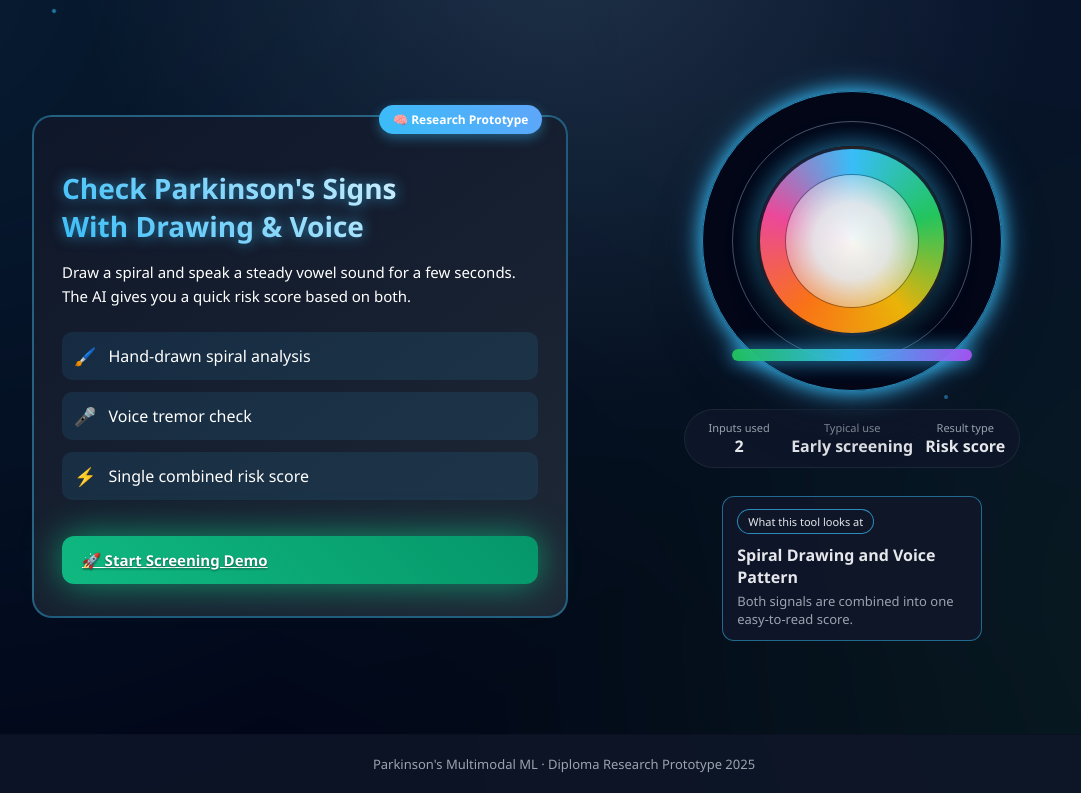
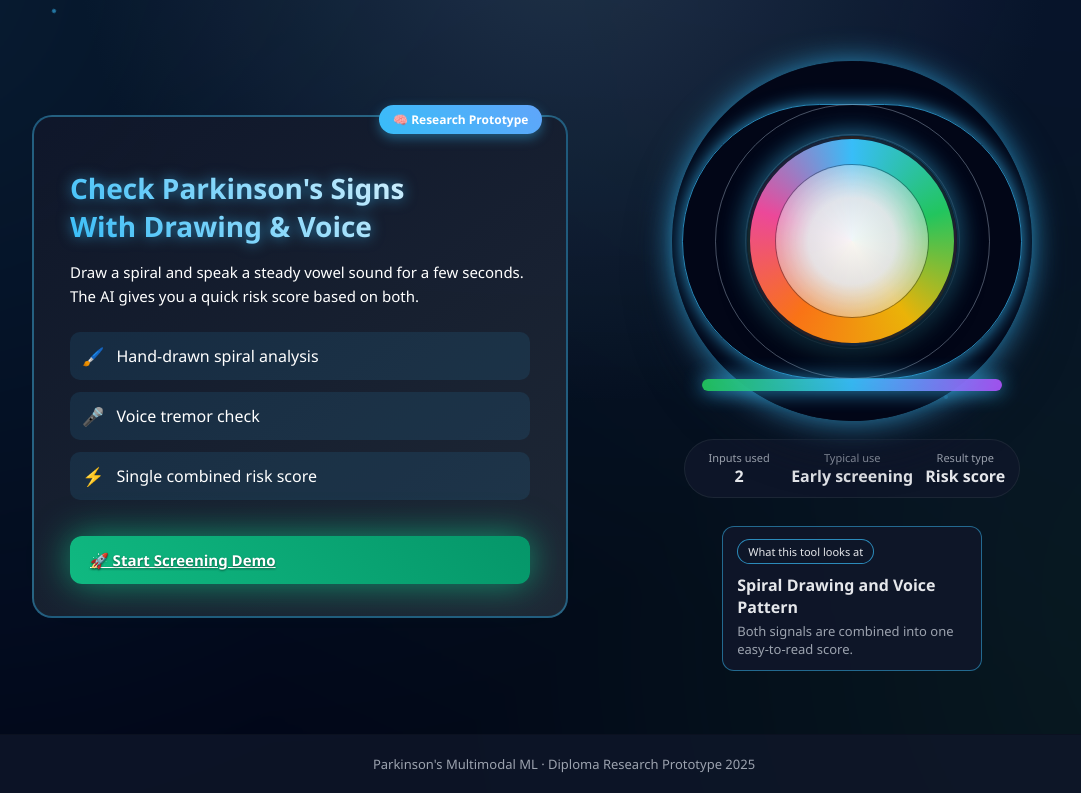
Before and after one commit to puja9882/multimodal_parkinsons_detection, a Flask app: page / in a window 1280 px wide. Shown: the part 85-878 px from the top of the page, without its empty margins (76-1157 px from the left). Run offline with Flask 3, Linux system fonts and the light colour scheme; parts of the project's set-up code (start-up, migrations or seed data) failed here and were passed over.

```diff
--- a/data/src/api/static/style.css
+++ b/data/src/api/static/style.css
@@ -7,6 +7,11 @@ body {
   font-family: "Segoe UI", Roboto, Arial, sans-serif;
   color: #ffffff; /* DEFAULT WHITE TEXT */
 }
+
+input[type="password"] {
+    letter-spacing: normal !important;
+}
+
 
 /* Background + animated orbit */
 .layout-bg {
@@ -154,6 +159,7 @@ body {
   position: relative;
   overflow: hidden;
   text-shadow: 0 1px 2px rgba(0,0,0,0.5);
+  padding: 24px 28px !important;
 }
 
 .panel-modern * {
@@ -509,8 +515,9 @@ input[type="file"]::file-selector-button {
   border: 2px solid rgba(56,189,248,0.4);
   position: relative;
   overflow: visible;
-  padding: 32px 28px 32px;
+  padding: 32px 36px 32px;
   border-radius: 20px;
+  min-width: 420px;
 }
 
 .hero-badge {
@@ -586,12 +593,13 @@ input[type="file"]::file-selector-button {
   flex-direction: column;
   align-items: center;
   gap: 18px;
+  justify-content: center;
 }
 
 .hero-visual-inner {
   position: relative;
-  width: 300px;
-  height: 300px;
+  width: 360px;
+  height: 360px;
   border-radius: 999px;
   display: flex;
   align-items: center;
@@ -610,30 +618,30 @@ input[type="file"]::file-selector-button {
 }
 
 .ring-outer {
-  width: 300px;
-  height: 300px;
+  width: 340px;
+  height: 275px;
   border-color: rgba(56,189,248,0.7);
   box-shadow: 0 0 18px rgba(56,189,248,0.8);
 }
 
 .ring-middle {
-  width: 240px;
-  height: 240px;
+  width: 275px;
+  height: 275px;
   border-color: rgba(148,163,184,0.6);
   opacity: 0.8;
 }
 
 .ring-inner {
-  width: 185px;
-  height: 185px;
+  width: 215px;
+  height: 215px;
   border-color: rgba(148,163,184,0.4);
   opacity: 0.7;
 }
 
 /* Central coloured “image” */
 .spiral-demo {
-  width: 190px;
-  height: 190px;
+  width: 210px;
+  height: 210px;
   border-radius: 999px;
   overflow: hidden;
   background:
```
